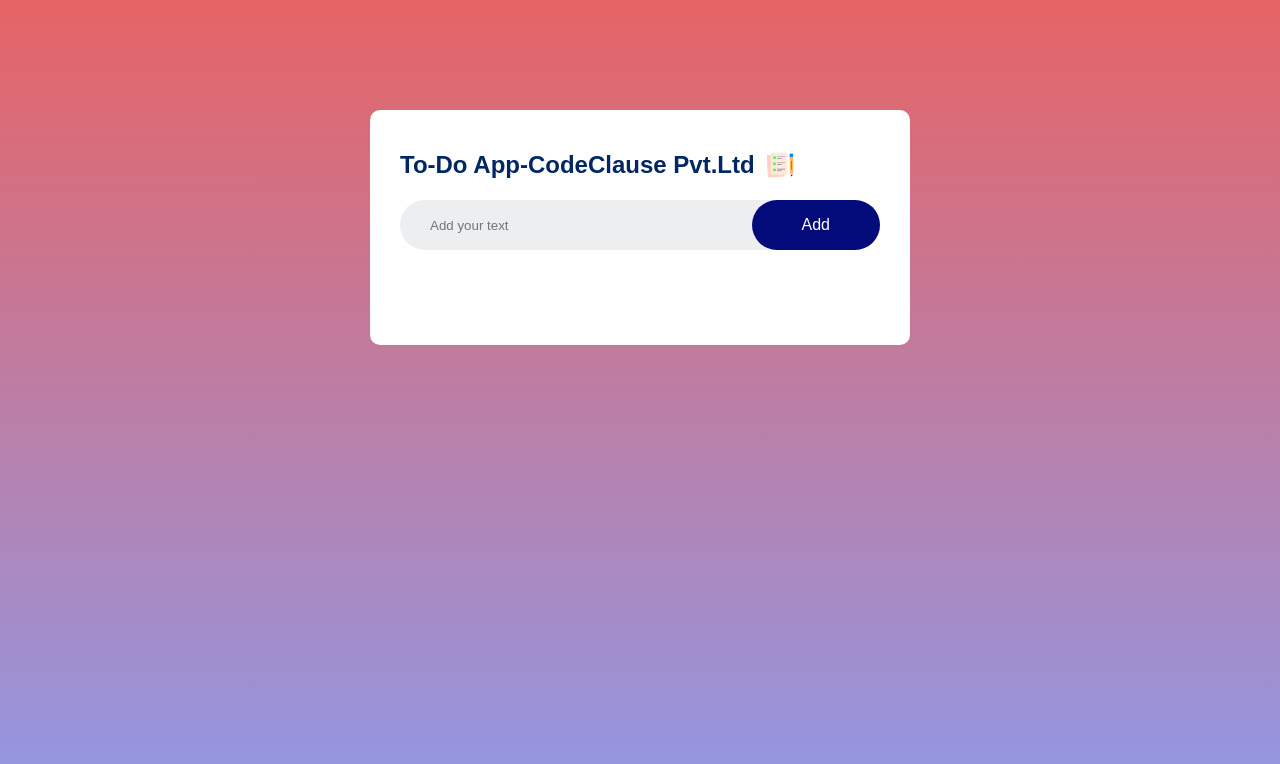
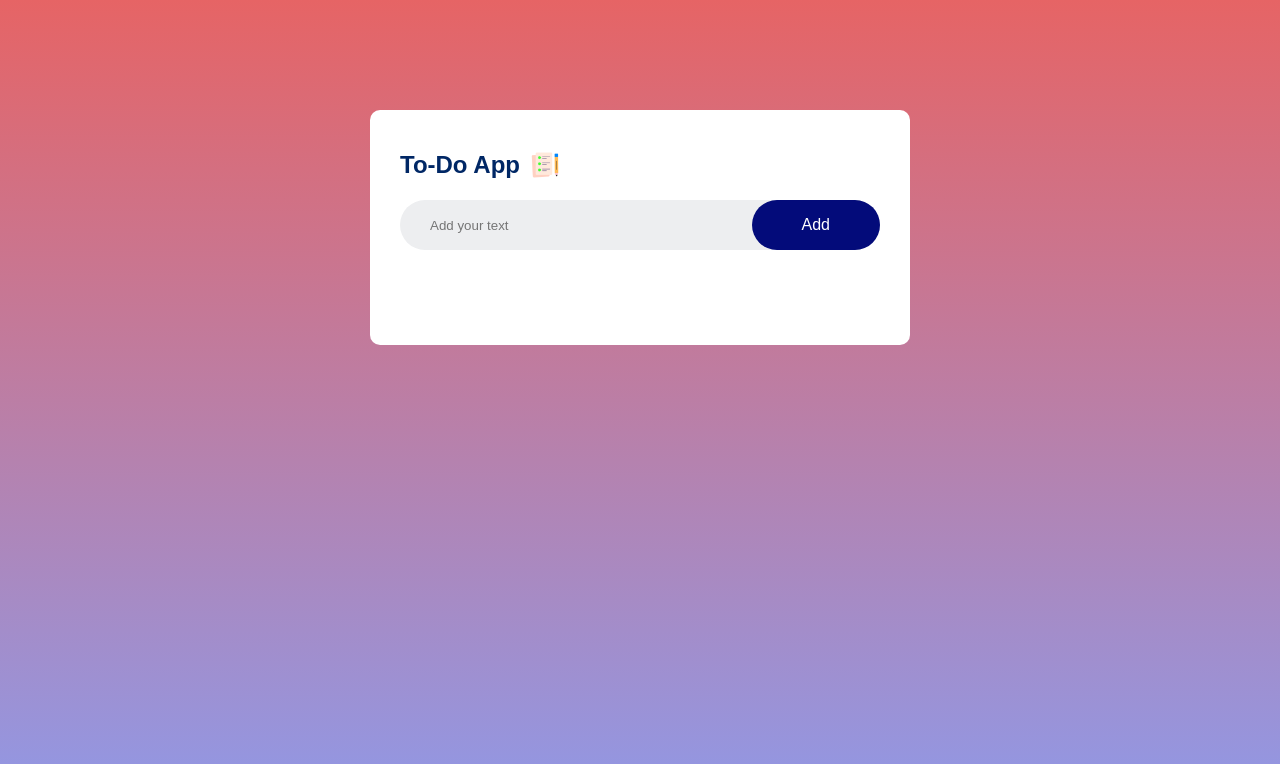
Before and after one commit to dayacode12/CodeClause-Task1-September-2023, a plain HTML site: page index.html in a window 1280 px wide. Drawn offline with Linux system fonts and the light colour scheme.

Commit message:
Added all files

```diff
--- a/index.html
+++ b/index.html
@@ -12,7 +12,7 @@
             <div class="container">
                 <div class="todo-app">
                     <h2>
-                       To-Do App-CodeClause Pvt.Ltd
+                       To-Do App
                         <img src="images/icon.png" alt=" To-Do">
                     </h2>
                     <div class="row">
```
